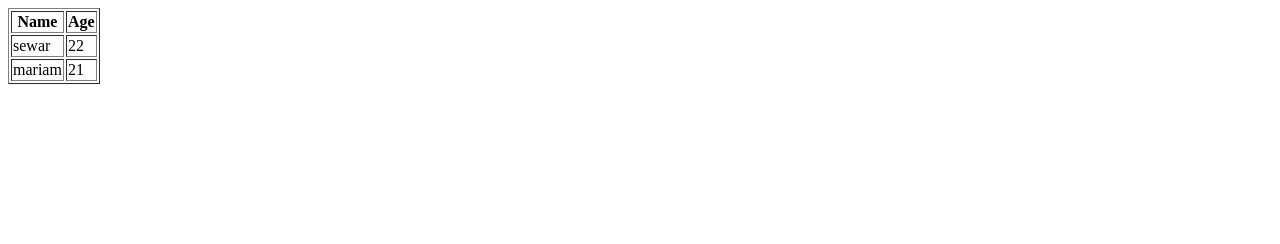
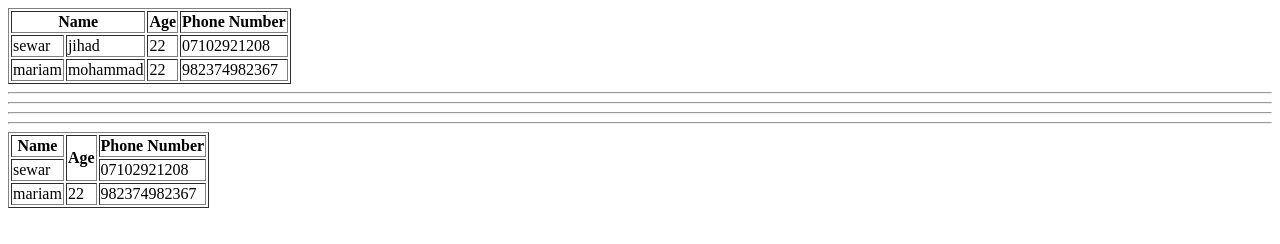
Before and after one commit to Sewar77/HTU-Assignments, a plain HTML site: page Assignment3/table.html in a window 1280 px wide. Drawn offline with Linux system fonts and the light colour scheme.

Commit message:
assignment3 tables

```diff
--- a/Assignment3/table.html
+++ b/Assignment3/table.html
@@ -5,18 +5,46 @@
   </head>
   <body>
     <table border="1">
+      <thead>
         <tr>
-        <th>Name</th>
+          <th colspan="2">Name</th>
           <th>Age</th>
+          <th>Phone Number</th>
         </tr>
-
+      </thead>
+      <tbody>
         <tr>
           <td>sewar</td>
+          <td>jihad</td>
           <td>22</td>
+          <td>07102921208</td>
         </tr>
         <tr>
           <td>mariam</td>
-        <td>21</td>
+          <td>mohammad</td>
+          <td>22</td>
+          <td>982374982367</td>
+        </tr>
+      </tbody>
+    </table>
+    <hr />
+    <hr />
+    <hr />
+    <hr />
+    <table border="1">
+        <tr>
+          <th>Name</th>
+          <th rowspan="2">Age</th>
+          <th>Phone Number</th>
+        </tr>
+        <tr>
+          <td>sewar</td>
+          <td>07102921208</td>
+        </tr>
+        <tr>
+          <td>mariam</td>
+          <td>22</td>
+          <td>982374982367</td>
         </tr>
     </table>
   </body>
```
Lines whose indentation alone changed are shown as unchanged.
